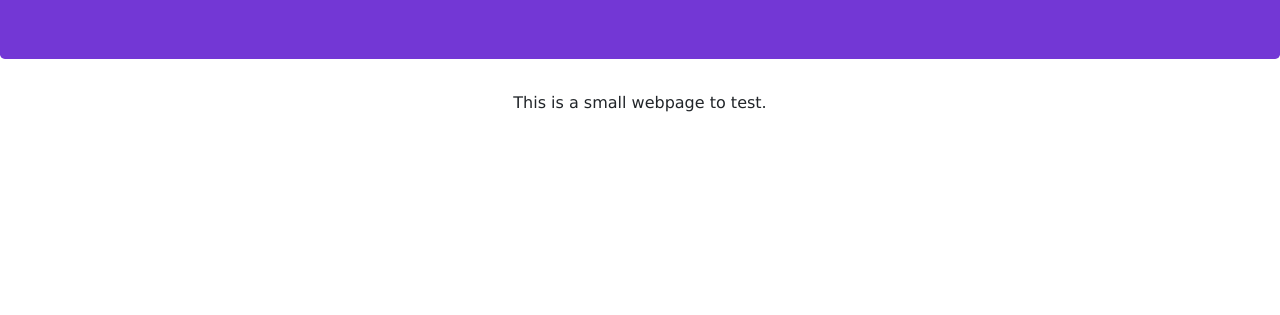
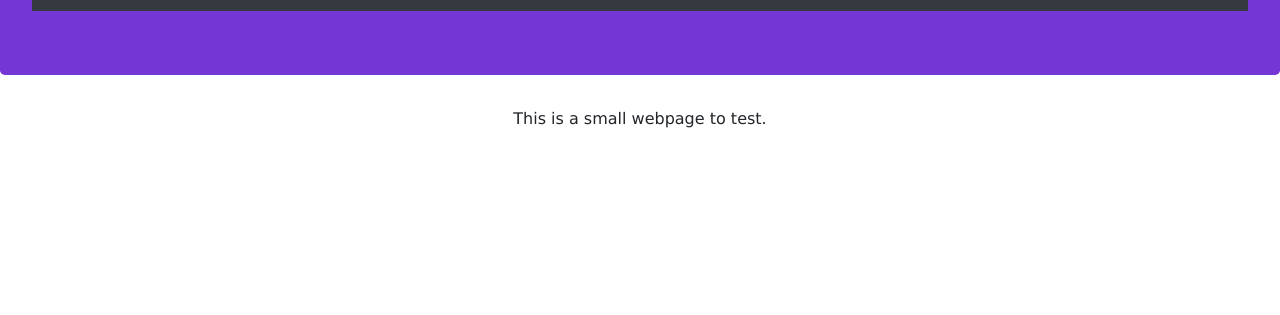
Before and after one commit to 4tydev/4tydev.github.io, a plain HTML site: page index.html in a window 1280 px wide. Shown: the part 485-800 px from the top of the page. Drawn offline with nearby package versions, Linux system fonts and the light colour scheme.

Commit message:
Adding navbar dummy

```diff
--- a/index.html
+++ b/index.html
@@ -19,6 +19,9 @@
             <img src = "img/4tydev.png">
             <h1>Welcome to my House</h1>
             <h2>by 4tydev</h2>
+            <nav class="navbar navbar-expand-sm bg-dark navbar-dark">
+
+            </nav>
         </header>
         <main>
             <p>This is a small webpage to test.</p>
```
